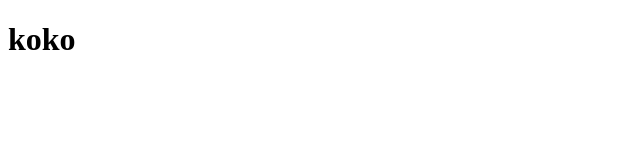
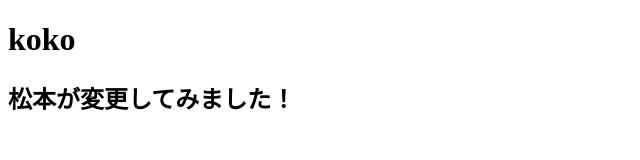
Before and after one commit to fgoajoa/20201124, a plain HTML site: page index.html in a window 1280 px wide. Shown: the whole page, without its empty margins (0-640 px from the left). Drawn offline with Linux system fonts and the light colour scheme.

Commit message:
h2追加

```diff
--- a/index.html
+++ b/index.html
@@ -7,5 +7,6 @@
 </head>
 <body>
     <h1>koko</h1>
+    <h2>松本が変更してみました！</h2>
 </body>
 </html>
```
